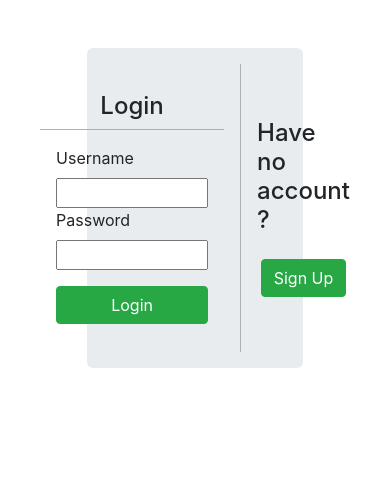
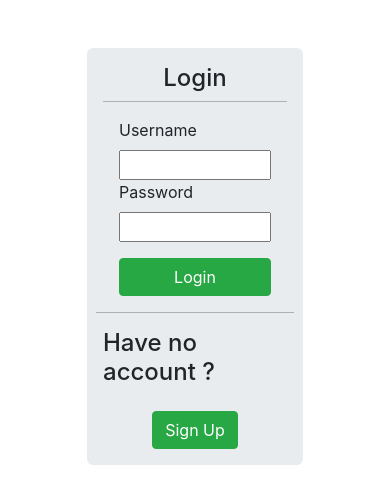
Before and after one commit to thisLexic/anti-covid, a Django app: page /login/ in a window 390 px wide. Shown: the part 66-570 px from the top of the page. Run offline with Django 3.2, Linux system fonts and the light colour scheme; some libraries are stand-ins or nearby versions.

Commit message:
make login form mobile responsive

```diff
--- a/pasahero/static/login.css
+++ b/pasahero/static/login.css
@@ -84,3 +84,16 @@
 #password_input {
     margin-bottom: 1em;
 }
+
+@media screen and (max-width: 980px) {
+    .cntnr {
+        display: flex;
+        flex-direction: column;
+        height: auto;
+    }
+
+    .border_line {
+        height: 0.1em;
+        width: 92%;
+    }
+}
```
